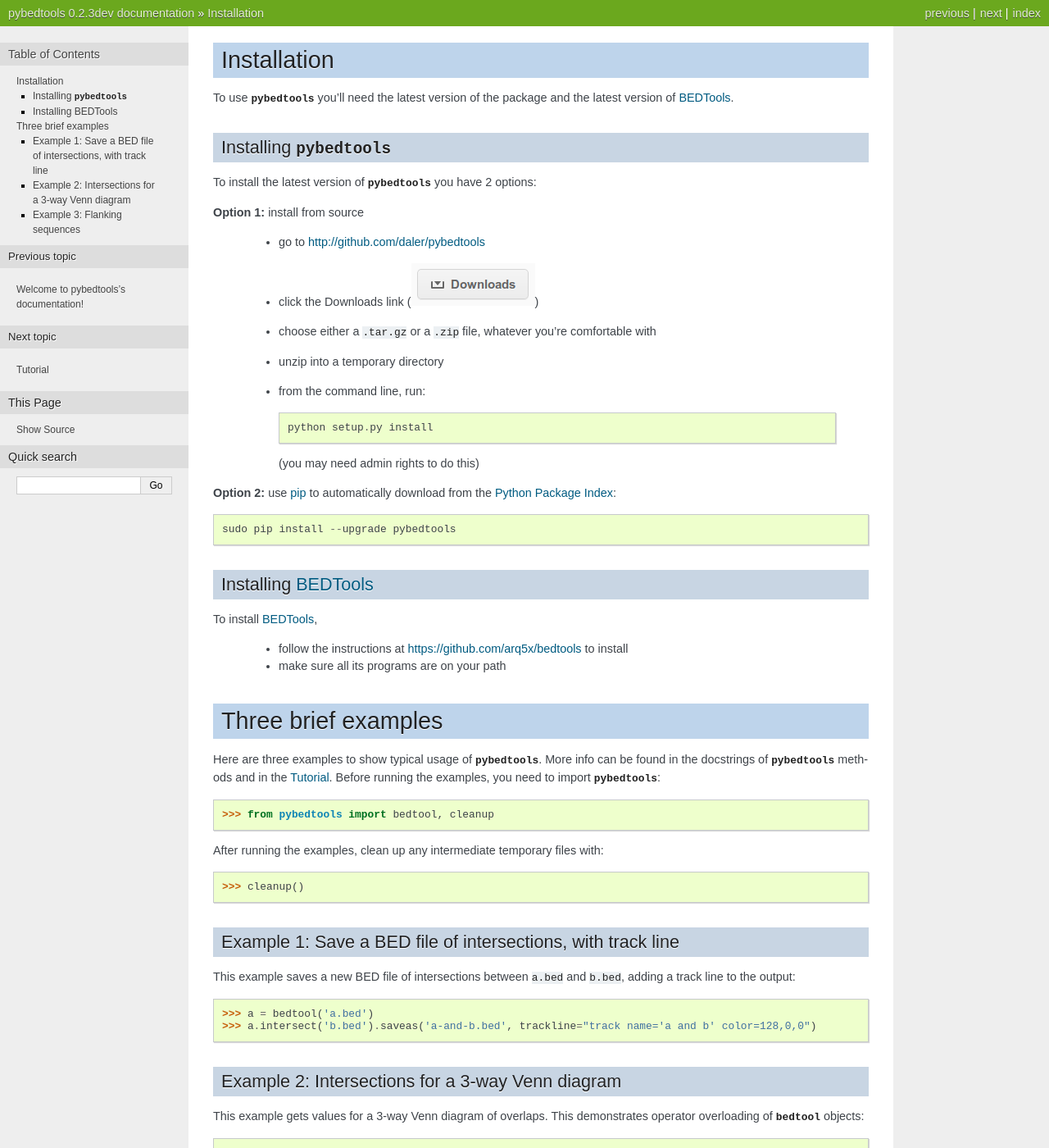
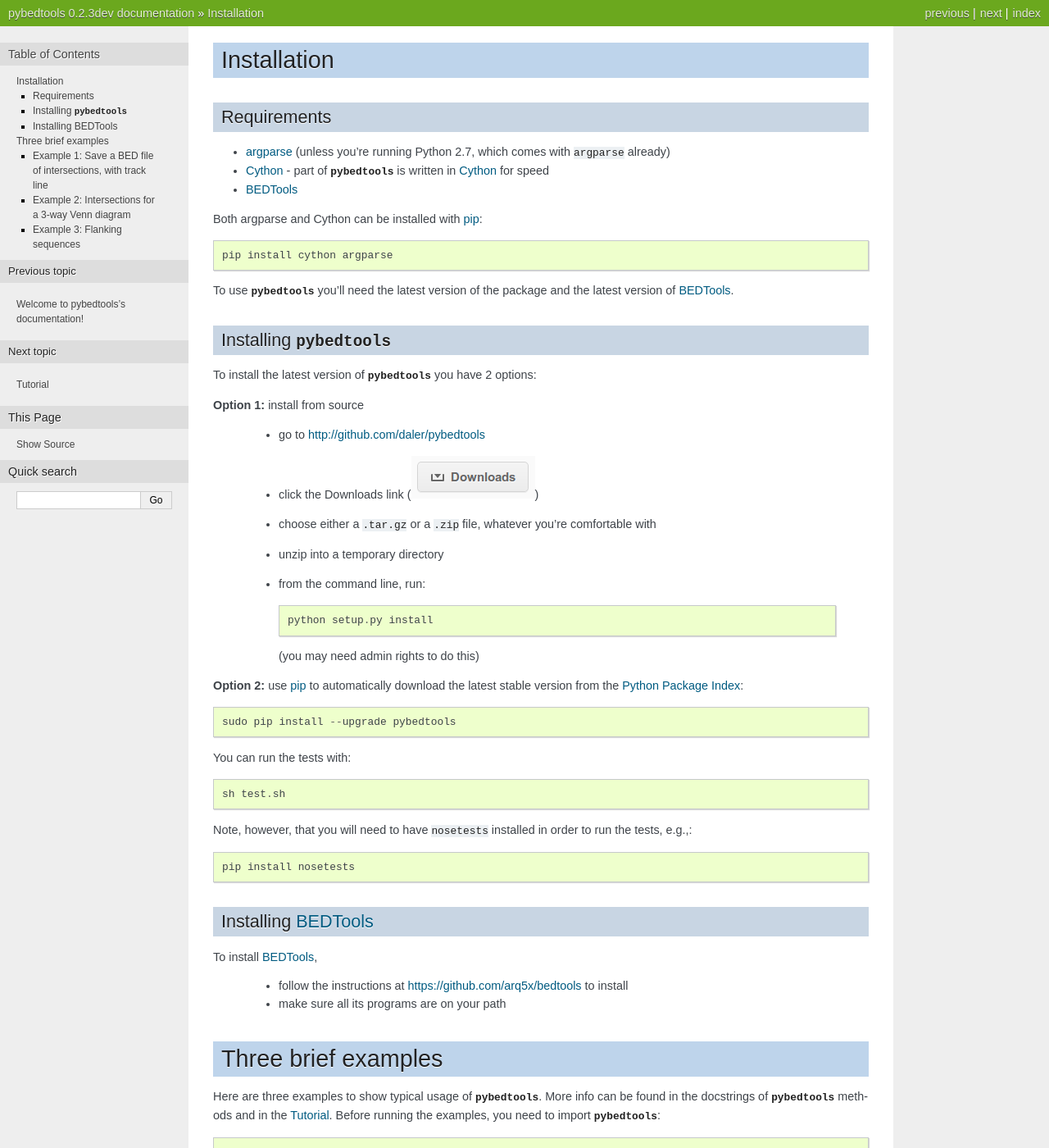
Before and after one commit to daler/pybedtools, a Sphinx documentation site: the page built from docs/source/main.rst, in a window 1280 px wide and 1400 px high. Shown: the whole window at 82% size. Built offline with Sphinx 7.4.7, drawn with Linux system fonts in a browser that asks for light colours; comment, search, counter and statistics services are not loaded; some of the changed text lies outside the part shown.

Commit message:
docs: notes on requirements

```diff
--- a/docs/source/main.rst
+++ b/docs/source/main.rst
@@ -3,10 +3,26 @@
 
 .. _Python Package Index: http://pypi.python.org/pypi
 
+.. _Cython: http://cython.org/
+
+.. _argparse: http://code.google.com/p/argparse/
+
 .. _installation:
 
 Installation
 ------------
+
+Requirements
+~~~~~~~~~~~~
+* argparse_ (unless you're running Python 2.7, which comes with ``argparse`` already)
+* Cython_ - part of :mod:`pybedtools` is written in Cython_ for speed
+* BEDTools_
+
+Both argparse and Cython can be installed with pip_::
+
+    pip install cython argparse
+
+
 To use :mod:`pybedtools` you'll need the latest version of the package and
 the latest version of BEDTools_.
 
@@ -28,9 +44,20 @@ To install the latest version of :mod:`pybedtools` you have 2 options:
 
       (you may need admin rights to do this)
 
-**Option 2:** use pip_ to automatically download from the `Python Package Index`_::
+**Option 2:** use pip_ to automatically download the latest stable version
+from the `Python Package Index`_::
 
         sudo pip install --upgrade pybedtools
+
+
+You can run the tests with::
+
+    sh test.sh
+
+Note, however, that you will need to have ``nosetests`` installed in order to run
+the tests, e.g.,::
+
+    pip install nosetests
 
 
 Installing BEDTools_
@@ -39,7 +66,6 @@ To install BEDTools_,
 
     * follow the instructions at https://github.com/arq5x/bedtools to install
     * make sure all its programs are on your path
-
 
 
 Three brief examples
@@ -52,7 +78,7 @@ info can be found in the docstrings of :mod:`pybedtools` methods and in the
 
 ::
 
-    >>> from pybedtools import bedtool, cleanup
+    >>> from pybedtools import BedTool, cleanup
 
 After running the examples, clean up any intermediate temporary files
 with::
```
Also changed, not shown: other parts of docs/source/main.rst (+5 -2 lines).
